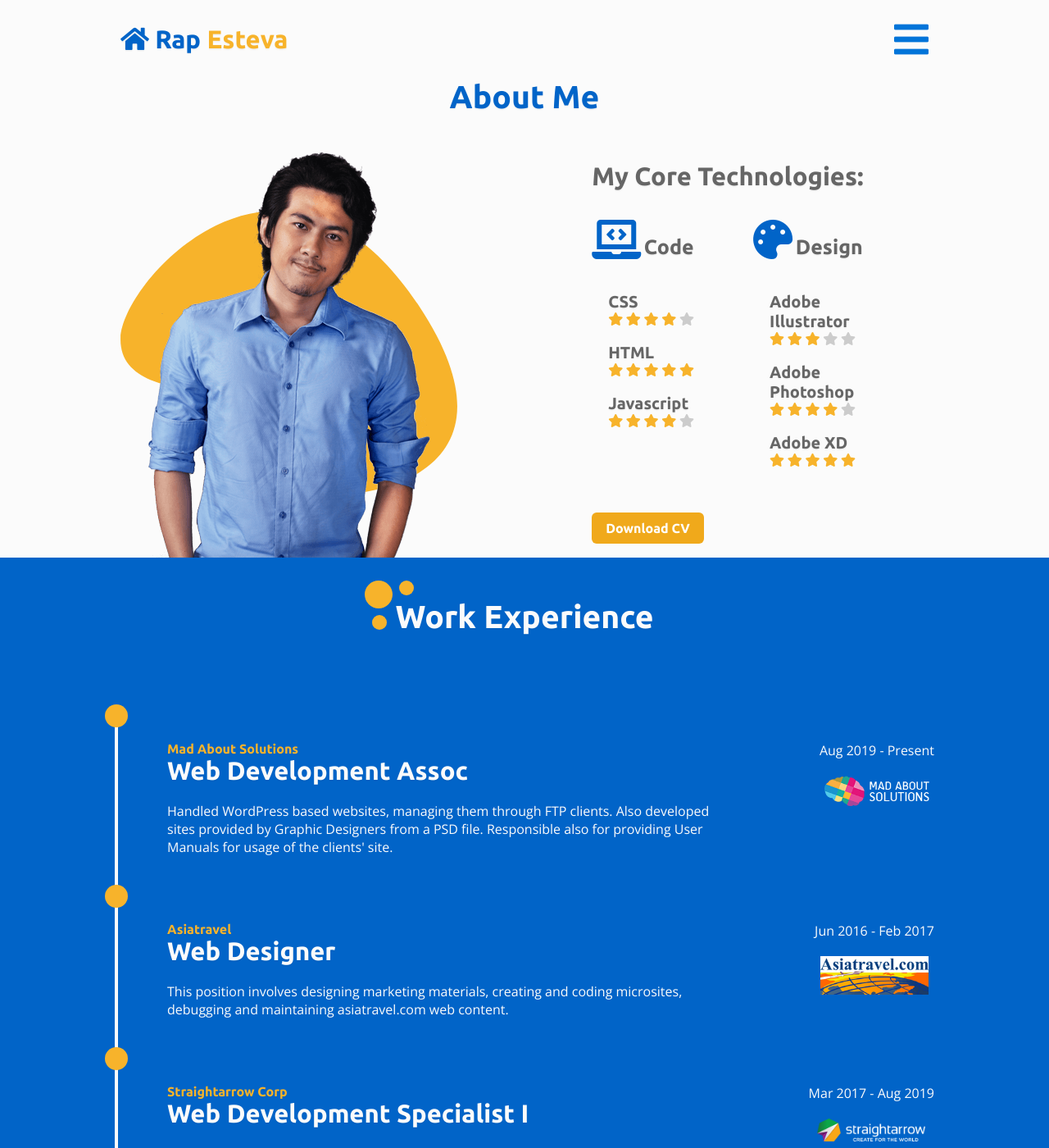
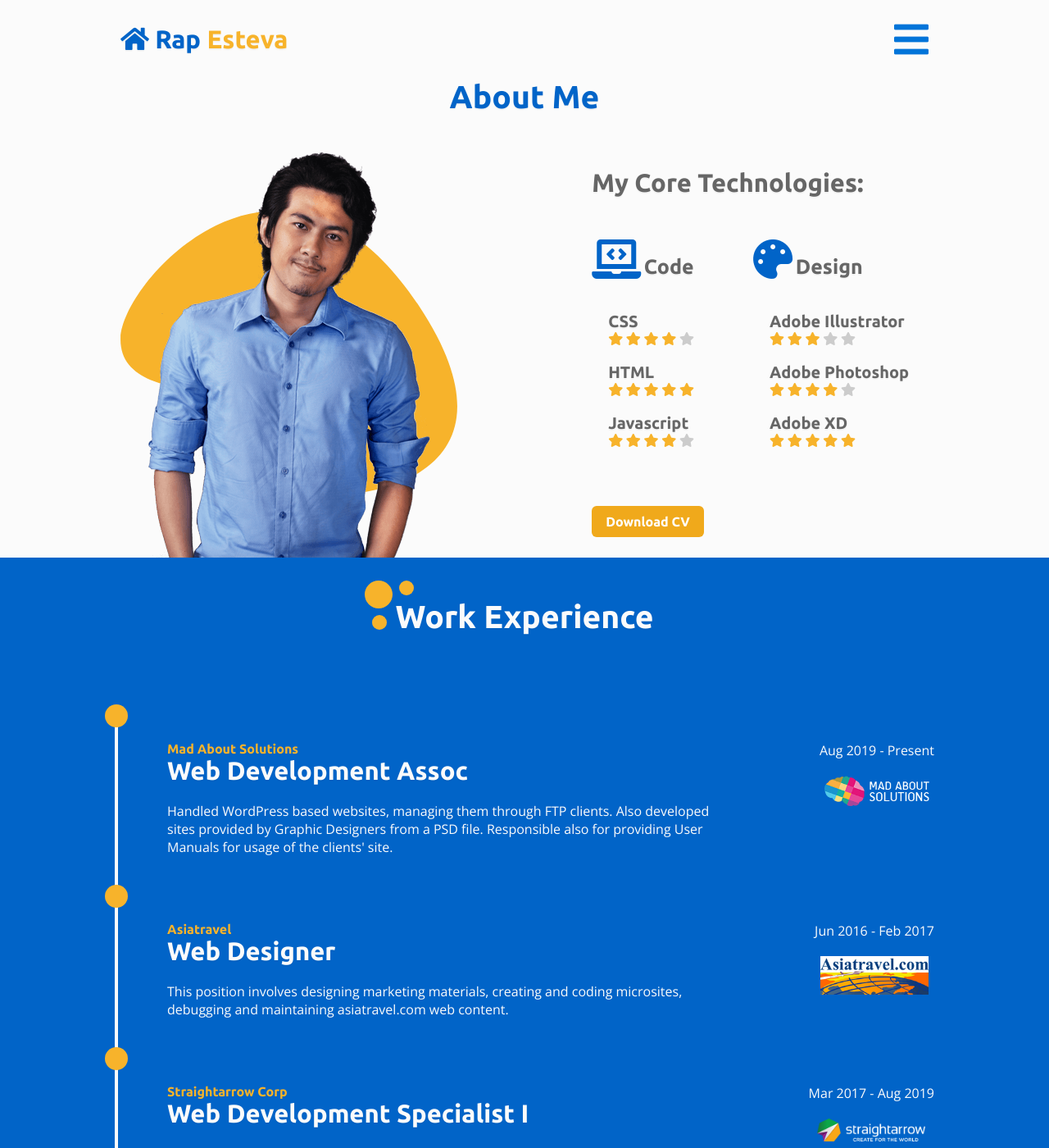
Before and after one commit to rapsamaniego27/portfolio-2020, a Jekyll site: the page built from about-me/index.html, in a window 1280 px wide and 1400 px high. Shown: the whole window at 82% size. Built offline with Jekyll 4.4.1, drawn with Linux system fonts in a browser that asks for light colours; nearby versions of some CDN libraries.

Commit message:
fixed looping

```diff
--- a/_includes/core-tech.html
+++ b/_includes/core-tech.html
@@ -1,5 +1,5 @@
 <li class="core-tech">
- <h5 class="hex-dark">{{ core.title }}</h5>
+ <h5 class="core-tech__title hex-dark">{{ core.title }}</h5>
  <div class="stars">
 
   <!-- Loops depending on how many stars there are -->
--- a/_includes/snippet-job.html
+++ b/_includes/snippet-job.html
@@ -2,7 +2,7 @@
 
  <!-- Work Col 1 -->
  <div class="work-content">
-  <img src="../images/madaboutsolutions-logo.png" alt="Mad About Solutions" title="Mad About Solutions"
+  <img src="{{site.baseurl}}{{job.logo}}" alt="{{ job.company }}" title="{{ job.company }}"
    class="work-img--mobile">
   <h6 class="work-company hex-accent">{{ job.company }}</h6>
   <h3 class="work-position hex-white">{{ job.position }}</h3>
--- a/source/scss/4-layout/core-tech.scss
+++ b/source/scss/4-layout/core-tech.scss
@@ -35,3 +35,7 @@
 .core-tech__list{
   padding-left:20px;
 }
+
+.core-tech__title{
+  width:max-content;
+}
```
Also changed, not shown: dist/style.min.css.
